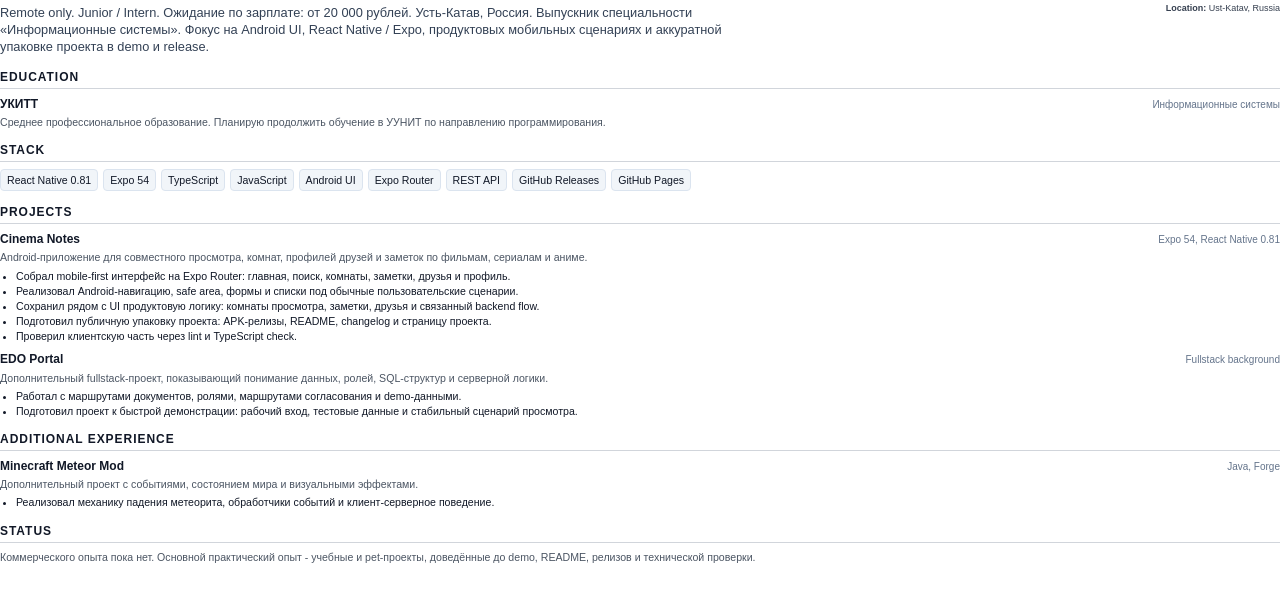
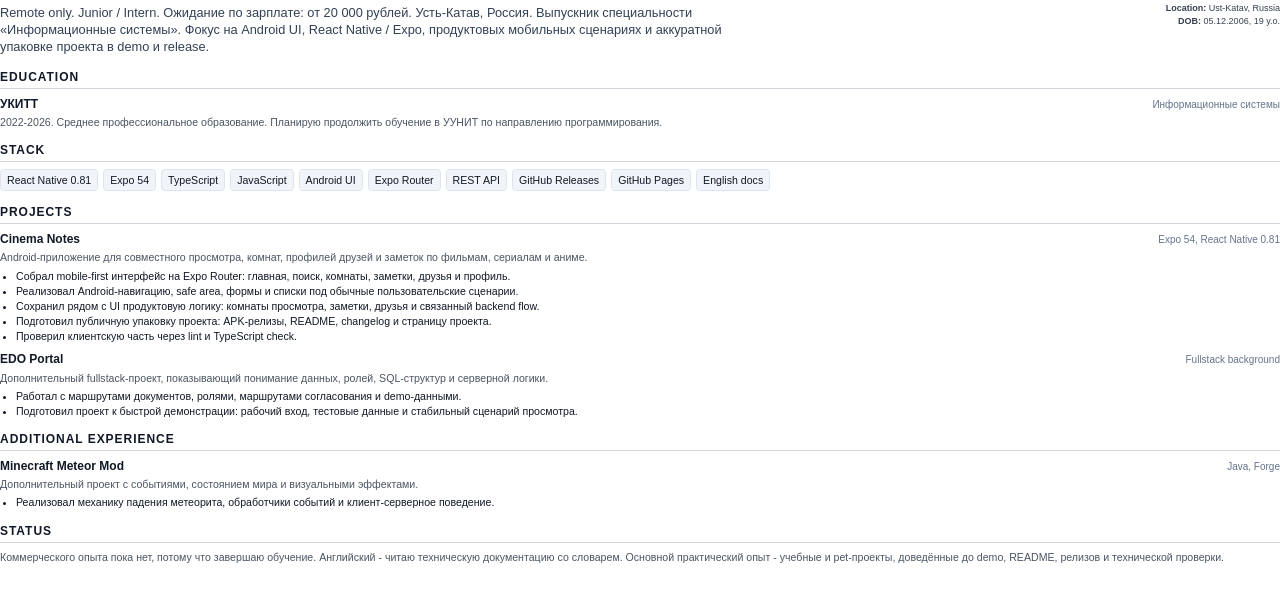
Before and after one commit to SemGAA/SemGAA.github.io, a plain HTML site: page resume-mobile.html in a window 1280 px wide. Shown: the part 48-650 px from the top of the page. Drawn offline with Linux system fonts and the light colour scheme.

Commit message:
Refine resumes for hh style applications

```diff
--- a/resume-mobile.html
+++ b/resume-mobile.html
@@ -45,6 +45,7 @@
           <div><strong>Email:</strong> pazukha.sema@mail.ru</div>
           <div><strong>Telegram:</strong> @HelpHelsing</div>
           <div><strong>Location:</strong> Ust-Katav, Russia</div>
+          <div><strong>DOB:</strong> 05.12.2006, 19 y.o.</div>
         </div>
       </section>
 
@@ -54,7 +55,7 @@
           <h3>УКИТТ</h3>
           <span class="project__stack">Информационные системы</span>
         </div>
-        <p class="muted">Среднее профессиональное образование. Планирую продолжить обучение в УУНИТ по направлению программирования.</p>
+        <p class="muted">2022-2026. Среднее профессиональное образование. Планирую продолжить обучение в УУНИТ по направлению программирования.</p>
       </article>
 
       <h2>Stack</h2>
@@ -68,6 +69,7 @@
         <span>REST API</span>
         <span>GitHub Releases</span>
         <span>GitHub Pages</span>
+        <span>English docs</span>
       </div>
 
       <h2>Projects</h2>
@@ -112,7 +114,7 @@
 
       <h2>Status</h2>
       <article class="project">
-        <p class="muted">Коммерческого опыта пока нет. Основной практический опыт - учебные и pet-проекты, доведённые до demo, README, релизов и технической проверки.</p>
+        <p class="muted">Коммерческого опыта пока нет, потому что завершаю обучение. Английский - читаю техническую документацию со словарем. Основной практический опыт - учебные и pet-проекты, доведённые до demo, README, релизов и технической проверки.</p>
       </article>
     </main>
   </body>
```
Also changed, not shown: index.html (+3 -2 lines), resume-php-laravel.html (+4 -2 lines), 2 other files.
